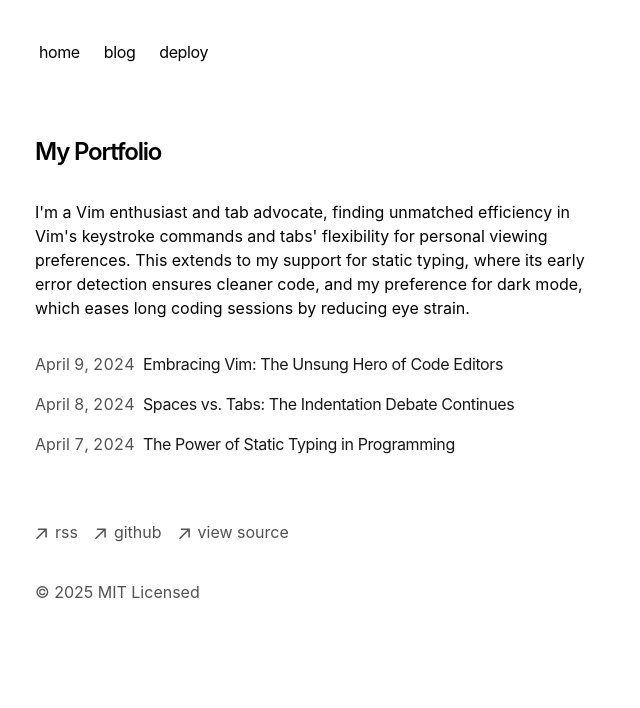
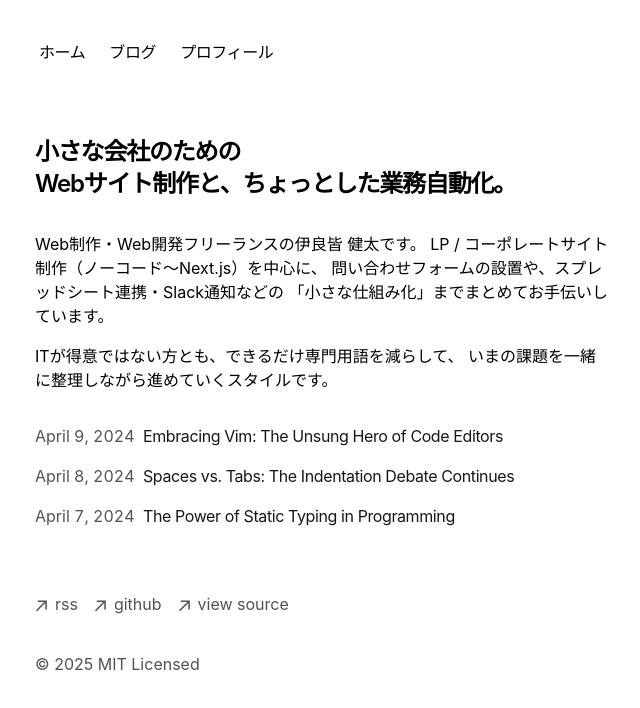
Before and after one commit to kenta-irami/portfolio-iraken, a Next.js app: page / in a window 1280 px wide. Shown: the top 708 px of the page, without its empty margins (317-957 px from the left). Built offline with nearby package versions, Linux system fonts and the light colour scheme.

Commit message:
Update layout metadata and top page copy

```diff
--- a/app/components/nav.tsx
+++ b/app/components/nav.tsx
@@ -2,13 +2,13 @@ import Link from 'next/link'
 
 const navItems = {
   '/': {
-    name: 'home',
+    name: 'ホーム',
   },
   '/blog': {
-    name: 'blog',
+    name: 'ブログ',
   },
   'https://vercel.com/templates/next.js/portfolio-starter-kit': {
-    name: 'deploy',
+    name: 'プロフィール',
   },
 }
 
--- a/app/layout.tsx
+++ b/app/layout.tsx
@@ -1,3 +1,4 @@
+// app/layout.tsx
 import './global.css'
 import type { Metadata } from 'next'
 import { GeistSans } from 'geist/font/sans'
@@ -11,16 +12,18 @@ import { baseUrl } from './sitemap'
 export const metadata: Metadata = {
   metadataBase: new URL(baseUrl),
   title: {
-    default: 'Next.js Portfolio Starter',
-    template: '%s | Next.js Portfolio Starter',
+    default: '伊良皆 健太 | Web制作・Web開発フリーランス',
+    template: '%s | 伊良皆 健太',
   },
-  description: 'This is my portfolio.',
+  description:
+    '小さな会社のための Web サイト制作と、問い合わせフォーム・スプレッドシート連携などのミニ自動化を行うフリーランスエンジニアのポートフォリオサイトです。',
   openGraph: {
-    title: 'My Portfolio',
-    description: 'This is my portfolio.',
+    title: '伊良皆 健太 | Web制作・Web開発フリーランス',
+    description:
+      '小さな会社のための Web サイト制作と、問い合わせフォーム・スプレッドシート連携などのミニ自動化を行うフリーランスエンジニアのポートフォリオサイトです。',
     url: baseUrl,
-    siteName: 'My Portfolio',
-    locale: 'en_US',
+    siteName: '伊良皆 健太 ポートフォリオ',
+    locale: 'ja_JP',
     type: 'website',
   },
   robots: {
@@ -36,7 +39,7 @@ export const metadata: Metadata = {
   },
 }
 
-const cx = (...classes) => classes.filter(Boolean).join(' ')
+const cx = (...classes: string[]) => classes.filter(Boolean).join(' ')
 
 export default function RootLayout({
   children,
@@ -45,7 +48,7 @@ export default function RootLayout({
 }) {
   return (
     <html
-      lang="en"
+      lang="ja" // ← ここだけ en → ja に変更
       className={cx(
         'text-black bg-white dark:text-white dark:bg-black',
         GeistSans.variable,
--- a/app/not-found.tsx
+++ b/app/not-found.tsx
@@ -1,10 +1,13 @@
+// app/not-found.tsx
 export default function NotFound() {
   return (
     <section>
       <h1 className="mb-8 text-2xl font-semibold tracking-tighter">
-        404 - Page Not Found
+        404 - ページが見つかりません
       </h1>
-      <p className="mb-4">The page you are looking for does not exist.</p>
+      <p className="mb-4">
+        お探しのページは存在しないか、移動した可能性があります。
+      </p>
     </section>
   )
 }
--- a/app/page.tsx
+++ b/app/page.tsx
@@ -1,18 +1,27 @@
+// app/page.tsx
 import { BlogPosts } from 'app/components/posts'
 
 export default function Page() {
   return (
     <section>
       <h1 className="mb-8 text-2xl font-semibold tracking-tighter">
-        My Portfolio
+        小さな会社のための
+        <br className="hidden sm:block" />
+        Webサイト制作と、ちょっとした業務自動化。
       </h1>
+
       <p className="mb-4">
-        {`I'm a Vim enthusiast and tab advocate, finding unmatched efficiency in
-        Vim's keystroke commands and tabs' flexibility for personal viewing
-        preferences. This extends to my support for static typing, where its
-        early error detection ensures cleaner code, and my preference for dark
-        mode, which eases long coding sessions by reducing eye strain.`}
+        Web制作・Web開発フリーランスの伊良皆 健太です。
+        LP / コーポレートサイト制作（ノーコード〜Next.js）を中心に、
+        問い合わせフォームの設置や、スプレッドシート連携・Slack通知などの
+        「小さな仕組み化」までまとめてお手伝いしています。
       </p>
+
+      <p className="mb-4">
+        ITが得意ではない方とも、できるだけ専門用語を減らして、
+        いまの課題を一緒に整理しながら進めていくスタイルです。
+      </p>
+
       <div className="my-8">
         <BlogPosts />
       </div>
```
Also changed, not shown: 1 other file (tests, documents, lock files or other folders).
